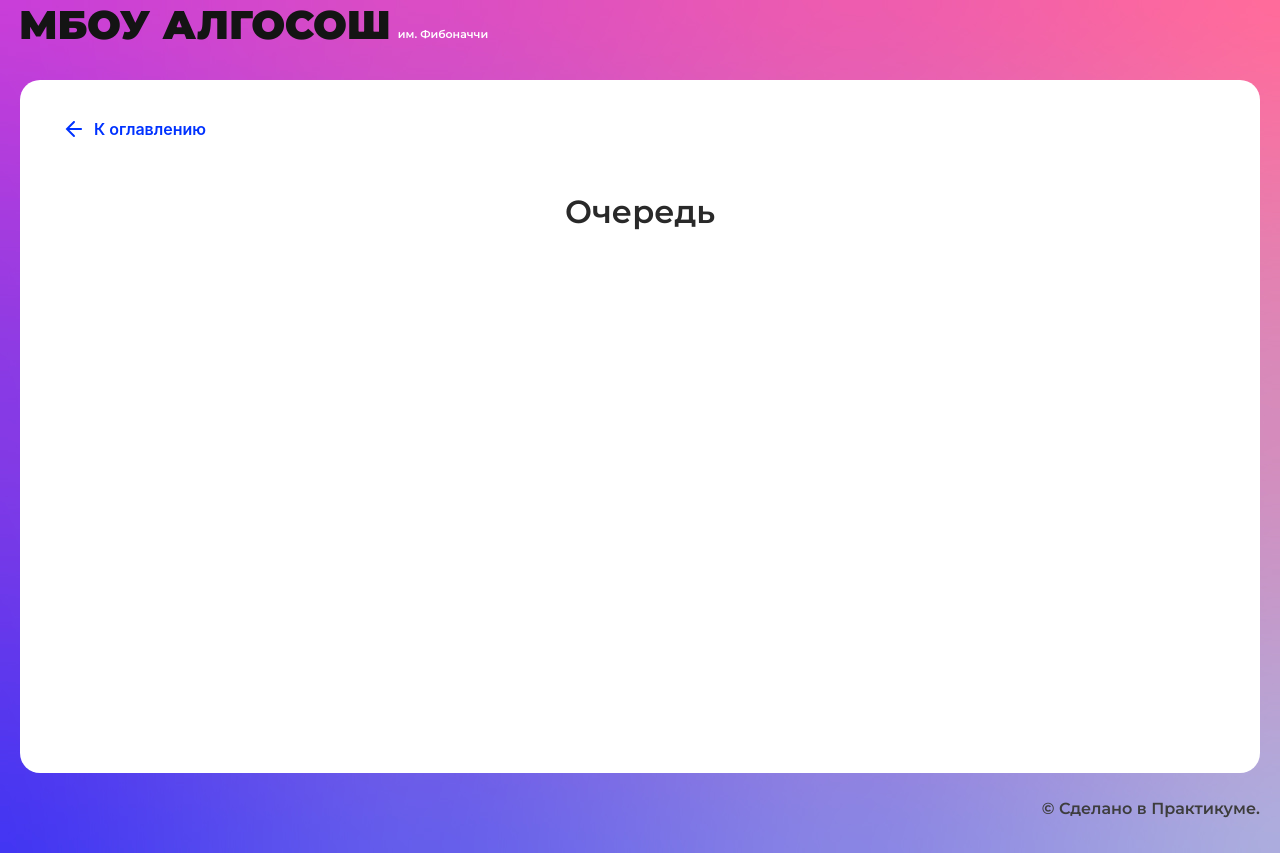
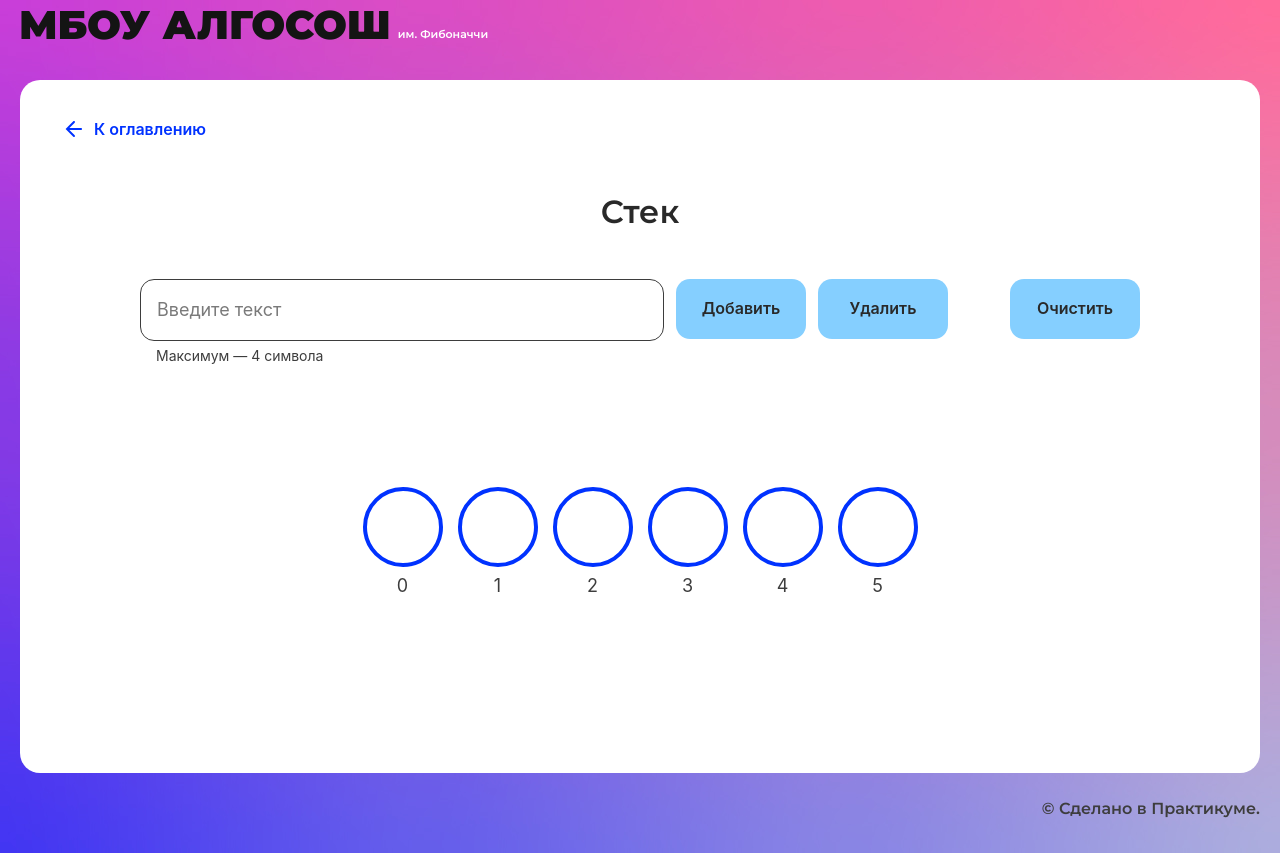
Before and after one commit to MikeStarina/algos, a React (Create React App) app: page /queue in a window 1280 px wide. Built offline with nearby package versions, Linux system fonts and the light colour scheme.

Commit message:
queue logic added

```diff
--- /dev/null
+++ b/src/components/queue-page/queue-page.module.css
@@ -0,0 +1,32 @@
+.input_container {
+    width: 100%;
+    max-width: 1000px;
+    margin: 0 auto;
+    padding: 0;
+    box-sizing: border-box;
+    display: flex;
+    justify-content: flex-start;
+    align-items: flex-start;
+    gap: 12px;
+}
+
+
+
+.button_container {
+    box-sizing: border-box;
+    margin: 0;
+    padding: 0 0 0 50px;
+}
+
+
+
+.result_container {
+    width: 100%;
+    margin: 120px auto 0;
+    padding: 0;
+    box-sizing: border-box;
+    display: flex;
+    gap: 15px;
+    justify-content: center;
+    align-items: center;
+}
--- a/src/components/queue-page/queue-page.tsx
+++ b/src/components/queue-page/queue-page.tsx
@@ -1,10 +1,123 @@
-import React from "react";
+import React, { FormEvent, useState } from "react";
 import { SolutionLayout } from "../ui/solution-layout/solution-layout";
+import styles from './queue-page.module.css';
+import { Circle } from "../ui/circle/circle";
+import { Input } from "../ui/input/input";
+import { Button } from "../ui/button/button";
+import { stackCircleStyle } from "../utils/stack-utils";
+
+
 
 export const QueuePage: React.FC = () => {
+
+  const [ value, setValue ] = useState<string>('');
+  const [ queue, setQueue ] = useState<string[]>(['','','','','','']);
+  const [ head, setHead ] = useState<number>(-1);
+  const [ tail, setTail ] = useState<number>(-1);
+  const [ modifiedIndex, setModifiedIndex ] = useState<number>(-1);
+
+
+  const enqueue = async (value: string) => {
+
+    if (tail < 5) {
+
+      const newTail = tail + 1;
+      let newQueue = queue;
+      newQueue[newTail] = value;
+      if (head === -1) setHead(0);
+      setTail(newTail);
+      setQueue([...newQueue]);
+      setModifiedIndex(newTail);
+      await new Promise(resolve => setTimeout(resolve, 1000));
+      setModifiedIndex(-1);
+
+    }
+  }
+
+  const dequeue= async () => {
+
+    setModifiedIndex(head);
+    await new Promise(resolve => setTimeout(resolve, 1000));
+    setModifiedIndex(-1);
+
+    let newQueue = queue;
+    newQueue[head] = '';
+    if(head !== tail) {
+      setHead(head + 1);
+    } else {
+      setHead(-1)
+      setTail(-1)
+    }
+
+
+
+
+
+  }
+
+  const onChange = (event: FormEvent<HTMLInputElement>) => {
+    event.preventDefault();
+    setValue(event.currentTarget.value);
+  }
+
+  const onSubmit = (event: FormEvent<HTMLFormElement>) => {
+    event.preventDefault();
+    if (value) enqueue(value);
+
+    event.currentTarget.reset();
+    setValue('');
+  }
+
+  const deleteButtonOnClickHandler = () => {
+    dequeue();
+  }
+
+  const resetButtonClickHandler = () => {
+    setQueue(['','','','','','']);
+    setHead(-1)
+    setTail(-1)
+  }
+
   return (
-    <SolutionLayout title="Очередь">
+    <SolutionLayout title="Стек">
+       <form className={styles.input_container} onSubmit={onSubmit}>
+        <Input
+          maxLength={4}
+          type="text"
+          isLimitText={true}
+          autoFocus
+          onChange={onChange}
+        />
+        <Button
+          type="submit"
+          text="Добавить"
+        />
+        <Button
+          type="button"
+          text="Удалить"
+          onClick={deleteButtonOnClickHandler}
+        />
+        <div className={styles.button_container}>
+          <Button
+            type="button"
+            text="Очистить"
+            onClick={resetButtonClickHandler}
+          />
+        </div>
+      </form>
 
+      <div className={styles.result_container}>
+        {queue.map((item, index) => (
+              <Circle
+                key={index}
+                letter={item}
+                index={index}
+                head={head === index ? 'head' : ''}
+                tail={tail === index ? 'tail': ''}
+                state={stackCircleStyle(index, modifiedIndex)}
+              />
+        ))}
+      </div>
     </SolutionLayout>
   );
 };
```
